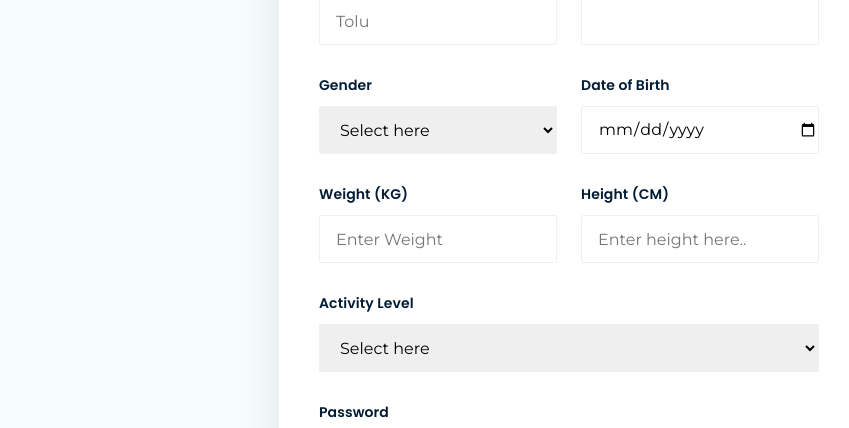
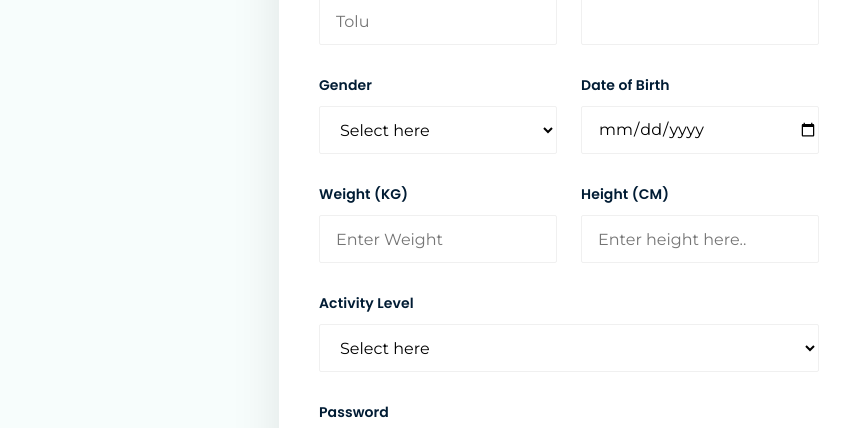
Before and after one commit to AideeX/altschool-assignment2, a plain HTML site: page index.html in a window 1280 px wide. Shown: the part 155-583 px from the top of the page, 431-1280 px from the left. Drawn offline with nearby package versions, Linux system fonts and the light colour scheme.

Commit message:
colour issues

```diff
--- a/index.css
+++ b/index.css
@@ -245,7 +245,8 @@ label[for="gender"], label[for="dob"], label[for="weight"], label[for="height"],
     height: 48px;
     border-radius: 2px;
         border: 1px solid var(--cl-gray-3, #F0F0F0);
-        padding-inline-start: 16px
+        padding-inline-start: 16px;
+        background-color: transparent;
 }
 
 @media screen and (min-width: 450px) and (max-width: 768px) {
@@ -254,7 +255,7 @@ label[for="gender"], label[for="dob"], label[for="weight"], label[for="height"],
         height: 48px;
         border-radius: 2px;
         border: 1px solid var(--cl-gray-3, #F0F0F0);
-        padding-inline-start: 16px
+        padding-inline-start: 16px;
       }
 }
 @media screen and (max-width: 450px) {
@@ -263,7 +264,7 @@ label[for="gender"], label[for="dob"], label[for="weight"], label[for="height"],
         height: 48px;
         border-radius: 2px;
         border: 1px solid var(--cl-gray-3, #F0F0F0);
-        padding-inline-start: 16px
+        padding-inline-start: 16px;
       }
 }
 
@@ -276,6 +277,7 @@ font-style: normal;
 font-weight: 400;
 line-height: 20px;
 letter-spacing: 0.2px;
+background-color: transparent;
   }
 
   .bottom-form{
@@ -288,7 +290,8 @@ letter-spacing: 0.2px;
         height: 48px;
         border-radius: 2px;
         border: 1px solid var(--cl-gray-3, #F0F0F0);
-        padding-inline-start: 16px
+        padding-inline-start: 16px;
+        background-color: transparent;
     }
 
     input:focus, select:focus{
@@ -300,6 +303,7 @@ font-style: normal;
 font-weight: 400;
 line-height: 20px;
 letter-spacing: 0.2px;
+background-color: transparent;
     }
 
   .pwd-container
```
